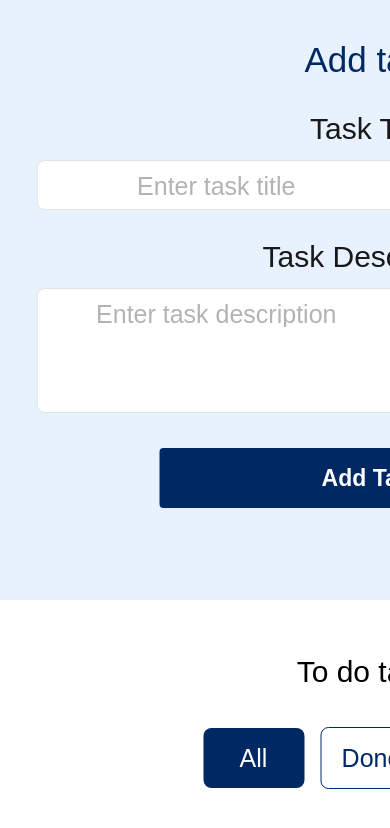
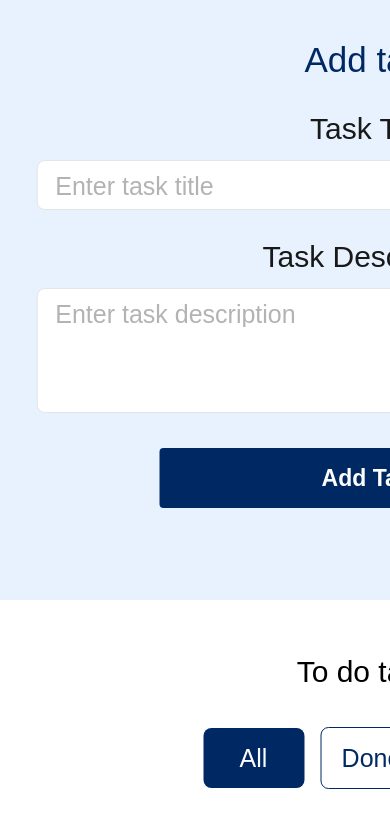
Before and after one commit to SamarthanandKamble/learnyst, a React (Vite) app: page / in a window 390 px wide. Shown: the top 828 px of the page. Built offline with nearby package versions, Linux system fonts and the light colour scheme.

Commit message:
hotfix/styling_alignment

```diff
--- a/src/App.css
+++ b/src/App.css
@@ -72,6 +72,7 @@ label:last-of-type .input-fields {
   font-size: 16px;
   margin: 12px 16px;
   font-family: "Poppins", sans-serif;
+  text-align: left;
 }
 .input::placeholder {
   color: #b3b3b3;
@@ -362,7 +363,7 @@ input[type="checkbox"]:checked::before {
   .input {
     font-family: "Poppins", sans-serif;
     font-size: 25px;
-    text-align: center;
+    text-align: left;
     width: auto;
   }
   label:last-of-type .input-fields {
@@ -479,6 +480,7 @@ input[type="checkbox"]:checked::before {
   }
 
   .input {
+    text-align: left;
     margin: 12px 5px;
   }
 
@@ -505,6 +507,7 @@ input[type="checkbox"]:checked::before {
     width: 320px;
   }
   .input {
+    text-align: left;
     width: auto;
   }
   label:last-of-type .input-fields {
```
